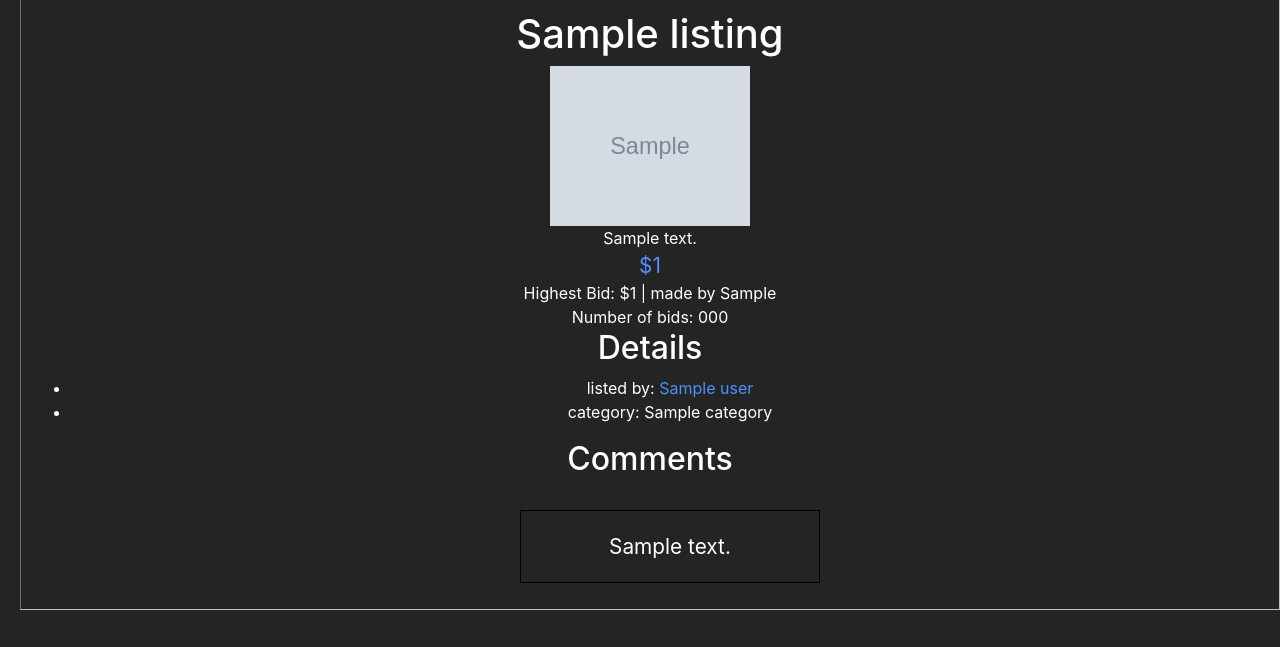
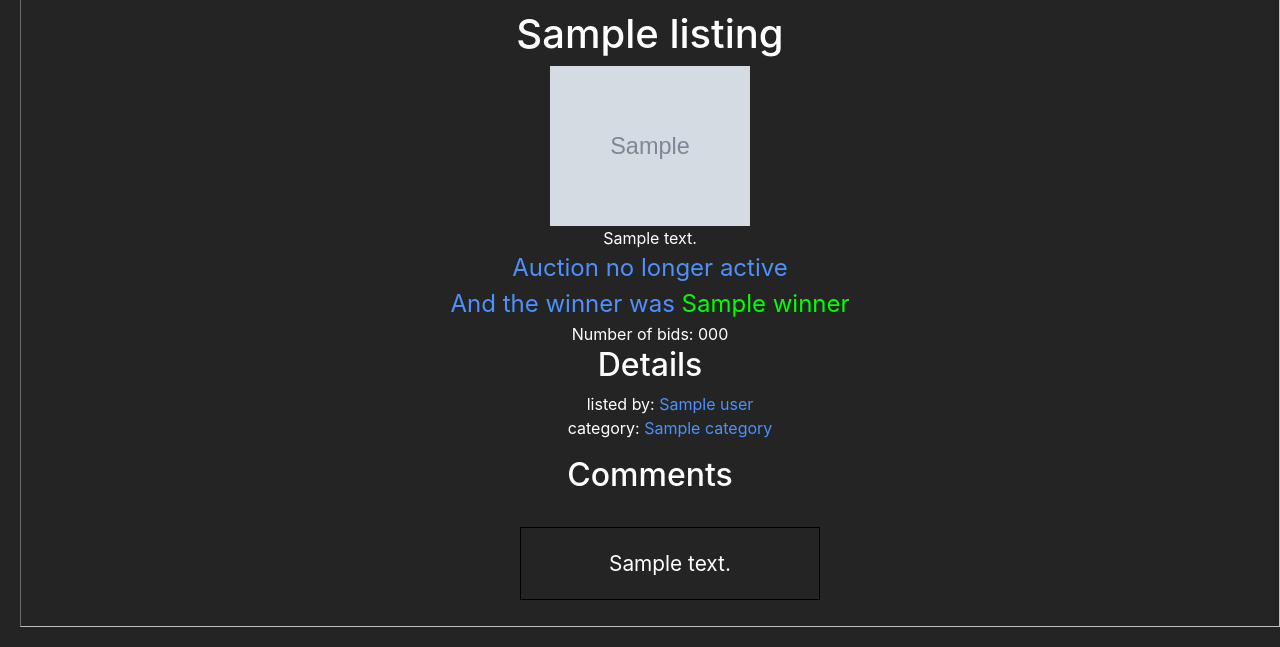
Before and after one commit to ArthurCintra01/Commerce-webapp, a Django app: template commerce/auctions/templates/auctions/listing.html in a window 1280 px wide. Shown: the part 164-811 px from the top of the page. Before the commit the page ends 774 px from the top, so only its background shows below. Run offline with Django 3.2, Linux system fonts and the light colour scheme; tables that the repository leaves empty hold one stand-in row (values such as "Sample post"); the template is opened without the code that fills it: values that come from a table or form of the project are taken from there, most other values are stand-ins (such as "Sample title", 1, 10 or a date in 2020); grey boxes marked "Sample" are stand-in pictures; some libraries are stand-ins or nearby versions.

Commit message:
close_auction_feature

```diff
--- a/commerce/auctions/models.py
+++ b/commerce/auctions/models.py
@@ -22,6 +22,8 @@ class Listing(models.Model):
     number_of_bids = models.IntegerField(default=0)
     description = models.TextField(blank = False)
     category = models.ForeignKey(Category,on_delete=RESTRICT, related_name="listings_category")
+    is_active = models.BooleanField(default=True)
+    winner = models.ForeignKey(User,default=None, on_delete=models.RESTRICT, related_name="winner")
 
     def __str__(self):
         return f"{self.title} {self.current_bid}"
@@ -29,7 +31,7 @@ class Listing(models.Model):
 class Bid(models.Model):
     user = models.ForeignKey(User, on_delete=models.RESTRICT, related_name="bid_user")
     bid = models.FloatField(default=0)
-    listing = models.ForeignKey(Listing,blank=False, on_delete=models.RESTRICT, related_name="bids")
+    listing = models.ForeignKey(Listing,blank=False, on_delete=models.CASCADE, related_name="bids")
 
     def __str__(self):
         return f"{self.bid} {self.listing} {self.user}"
--- a/commerce/auctions/templates/auctions/categories.html
+++ b/commerce/auctions/templates/auctions/categories.html
@@ -3,6 +3,7 @@
 {% block style %}
     <style>
         h2{
+            margin-left: 5px;
             margin-top: 0;
             margin-bottom: 25px;
         }
@@ -10,7 +11,7 @@
             background-color: #242424;
             color:white;
         }
-        li{
+        .items{
             margin: 10px;
             color: white;
         }
@@ -31,7 +32,7 @@
 <h2>Categories</h2>
     <ul>
         {% for category in categories %}
-            <li>
+            <li class="items">
                 <form method='POST' action="{% url 'category' category.id %}">
                     {% csrf_token %}
                     <input class='submit' type="submit" value="{{category}}">
--- a/commerce/auctions/templates/auctions/index.html
+++ b/commerce/auctions/templates/auctions/index.html
@@ -36,6 +36,7 @@
     <br>
     <ul style="list-style-type: none;">
         {% for item in Listings %}
+            {% if item.is_active %}
                 <li>
                     <a href="listing/{{item.id}}">
                         <div class="items">
@@ -53,6 +54,7 @@
                     </a>
                 </li>
                 <br>
+                {% endif %}
         {% empty %}
             <li>No listings available</li>
         {% endfor %}
--- a/commerce/auctions/templates/auctions/listing.html
+++ b/commerce/auctions/templates/auctions/listing.html
@@ -53,11 +53,15 @@
         background-color: #4d90fe;
         border: 1px solid #4d90fe;
         border-radius: 5px;
-        margin-bottom: 5px;
+        margin-bottom: 15px;
     }
     .add:hover{
         background-color: #4787ed;
         border-style: outset;
+    }
+    .not_active{
+        color:#4d90fe;
+        font-size: 1.5em;
     }
 </style>
 {% endblock %}
@@ -65,7 +69,7 @@
 {% block body %}
     <div class="listing">
         <h1>{{listing.title}}</h1>
-        {% if user.is_authenticated %}
+        {% if user.is_authenticated and listing.is_active %}
             {% if listing in watchlist %}
                 <form method='POST' action="{% url 'remove_watchlist' listing.id %}">
                     {% csrf_token %}
@@ -83,6 +87,7 @@
         {% endif %}
         <div class="info">
             {{listing.description}}<br>
+            {% if listing.is_active %}
                 <div class="price">
                         {% if listing.starting_bid > listing.current_bid %}
                             ${{listing.starting_bid}}<br>
@@ -95,8 +100,18 @@
                 {% else %}
                 Highest Bid: ${{max_bid}} | made by {{bid_user}}<br>
                 {% endif %}
+            {% else %}
+                <span class="not_active">
+                    Auction no longer active<br>
+                    {% if listing.winner == current_user %}
+                        And the winner was <span style="color:rgb(0, 255, 0);">YOU</span>
+                    {% else %}
+                        And the winner was <span style="color:rgb(0, 255, 0);">{{listing.winner}}</span>
+                    {% endif %}
+                </span>
+            {% endif %}
         </div>
-        {% if user.is_authenticated %}
+        {% if user.is_authenticated and listing.is_active %}
         <form method='post' action="{% url 'add_bid' listing.id %}">
             {% csrf_token %}
             <input class='field' type="number" step="0.01" min="{{listing.current_bid}}" name="bid">
@@ -106,15 +121,23 @@
         Number of bids: {{listing.number_of_bids}}
 
         <h2>Details</h2>
-        <ul>
+        <ul style="list-style-type: none;">
             {% if listing.user == current_user %}
-            <li>listed by: <p style="display: inline-block; color:#4d90fe; margin-bottom: 0;">you</p></li>
+            <li>
+                listed by: <span style="display: inline-block; color:#4d90fe; margin-bottom: 0;">you</span>
+                {% if listing.is_active %}
+                    <form style="display:inline-block;" method='POST' action="{% url 'close_listing' listing.id %}">
+                        {% csrf_token %}
+                        <input class='add' type=submit value="close auction">
+                    </form>
+                {% endif %}
+            </li>
             {% else %}
-            <li>listed by: <p style="display: inline-block; color:#4d90fe; margin-bottom: 0;">{{listing.user}}</p></li>
+            <li>listed by: <span style="display: inline-block; color:#4d90fe; margin-bottom: 0;">{{listing.user}}</span></li>
             {% endif %}
-            <li>category: {{listing.category}}</li>
+            <li>category: <span style="display: inline-block; color:#4d90fe; margin-bottom: 0;">{{listing.category}}</span></li>
         </ul>
-        {% if user.is_authenticated %}
+        {% if user.is_authenticated and listing.is_active %}
         <form method='post' action="{% url 'add_comment' listing.id %}" id="commentForm">
             {% csrf_token %}
             <textarea name="comment" form="commentForm"></textarea>
@@ -126,6 +149,8 @@
         <ul>
             {% for comment in comments %}
                 <li class="comment">{{comment}}</li>
+                {% empty %}
+                <li>No comments available</li>
             {% endfor %}
         </ul>
     </div>
--- a/commerce/auctions/urls.py
+++ b/commerce/auctions/urls.py
@@ -15,5 +15,6 @@ urlpatterns = [
     path("removewatchlist/<int:id>", views.remove_watchlist, name="remove_watchlist"),
     path("categories", views.categories_index, name="categories"),
     path("category/<int:id>", views.category, name="category"),
-    path("addcomment/<int:id>", views.add_comment, name="add_comment")
+    path("addcomment/<int:id>", views.add_comment, name="add_comment"),
+    path("closeListing/<int:id>", views.close_listing, name="close_listing")
 ]
```
Also changed, not shown: commerce/auctions/views.py (+17 -3 lines), commerce/auctions/migrations/0033_alter_bid_listing.py (added), commerce/auctions/migrations/0034_listing_is_active.py (added), commerce/auctions/migrations/0035_listing_winner.py (added), commerce/auctions/migrations/0036_remove_listing_winner.py (added), commerce/auctions/migrations/0037_listing_winner.py (added), commerce/db.sqlite3. Lines whose indentation alone changed are shown as unchanged.
